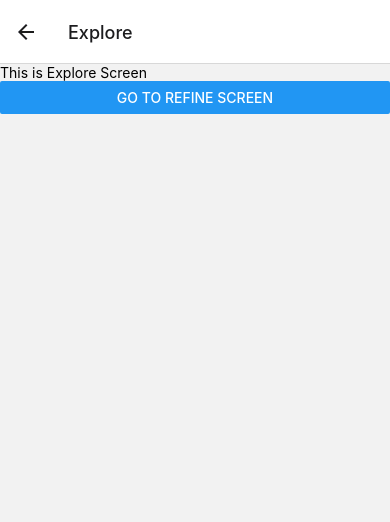
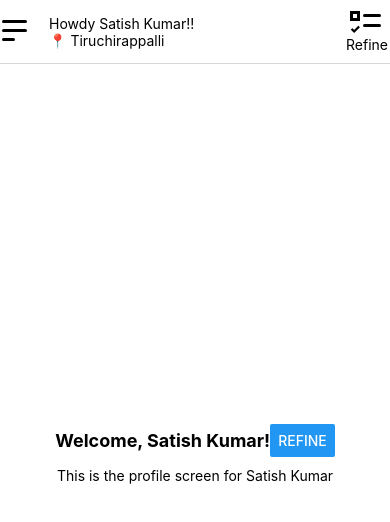
Before and after one commit to 111Satish/GOSocial, a React Native app: screen /Explore in a window 390 px wide. Shown: the top 522 px of the page. Built offline with nearby package versions, Linux system fonts and the light colour scheme.

Commit message:
Header area completed

```diff
--- a/App.js
+++ b/App.js
@@ -1,10 +1,10 @@
 import { StatusBar } from 'expo-status-bar';
-import { StyleSheet, Text, View, Button } from 'react-native';
+import { StyleSheet, Text, View, Button, BackHandler, TouchableOpacity } from 'react-native';
 import * as React from 'react';
 import { NavigationContainer } from '@react-navigation/native';
 import { createNativeStackNavigator } from '@react-navigation/native-stack';
-import HomeScreen from './Screens/home'; // Make sure the path is correct
-import ExploreScreen from './Screens/explore'; // Make sure the path is correct
+import HomeScreen from './Screens/home';
+import ExploreScreen from './Screens/explore';
 import RefineScreen from './Screens/refine';
 
 const Stack = createNativeStackNavigator();
@@ -13,12 +13,108 @@ const App = () => {
   return (
     <NavigationContainer>
       <Stack.Navigator>
-        <Stack.Screen name="Home" component={HomeScreen} options={{ title: 'Welcome' }} />
-        <Stack.Screen name="Explore" component={ExploreScreen} />
-        <Stack.Screen name="Refine" component={RefineScreen} />
+        <Stack.Screen
+          name="Home"
+          component={HomeScreen}
+          options={{ title: 'Welcome' }}
+        />
+
+        <Stack.Screen
+          name="Explore"
+          component={ExploreScreen}
+
+          options={({ navigation }) => ({
+            title: null,
+            headerLeft: () => (
+              <TouchableOpacity onPress={()=>navigation.navigate('Home')}>
+              <View style={{ flexDirection: 'row' }}>
+                <View style={leftStyle.container}>
+                  <View style={leftStyle.line} />
+                  <View style={leftStyle.line} />
+                  <View style={[leftStyle.line, leftStyle.halfHeightLine]} />
+                </View>
+                <View style={{ marginLeft: 20 }}>
+                  <Text>Howdy Satish Kumar!!</Text>
+                  <Text>📍 Tiruchirappalli</Text>
+                </View>
+              </View>
+              </TouchableOpacity>
+            ),
+
+
+            headerRight: () => (
+              <TouchableOpacity onPress={()=>navigation.navigate('Refine')}>
+              <View style={styles.container}>
+                <View style={{flexDirection:'row'}}>
+                  <View style={styles.squareBox} />
+                  <View style={styles.horizontalLine} />
+                </View>
+                <View style={{flexDirection:'row'}}>
+                  <Text style={styles.checkMark}>✓</Text>
+                  <View style={styles.horizontalLine} />
+                </View>
+                <View>
+                  <Text>Refine</Text>
+                </View>
+              </View>
+              </TouchableOpacity>
+            ),
+          })}
+        />
+        <Stack.Screen
+          name="Refine"
+          component={RefineScreen} />
       </Stack.Navigator>
     </NavigationContainer>
   );
 };
+const leftStyle = StyleSheet.create({
+  container: {
+    width: 25,
+    flexDirection: 'column',
+    justifyContent: 'center',
+    alignItems: 'center',
+    height: '80%',
+    margin: 2,
+  },
+  line: {
+    width: '100%',
+    height: 3,
+    backgroundColor: 'black',
+    marginVertical: 3,
+    borderRadius: 30,
+  },
+  halfHeightLine: {
+    width: '50%',
+    alignSelf: 'flex-start'
+  },
+});
+
+const styles = StyleSheet.create({
+  container: {
+    flexDirection: 'column',
+    alignItems: 'center',
+    margin:2,
+  },
+  squareBox: {
+    borderWidth:3,
+    width: 10,
+    height: 10,
+    backgroundColor: 'white', // Set the color of the square box
+  },
+  horizontalLine: {
+    height: 3,
+    width: 18, // Set the width to 100% for a horizontal line
+    backgroundColor: 'black', // Set the color of the horizontal line
+    margin: 3,
+    borderRadius:30, // Adjust the spacing between the square box and the check mark
+  },
+  checkMark: {
+    fontSize: 12,
+    color: 'black',
+    fontWeight:'900'
+  },
+});
+
 
 export default App;
--- a/Screens/explore.js
+++ b/Screens/explore.js
@@ -3,14 +3,41 @@ import { Button, View, Text, StyleSheet } from "react-native";
 import { useNavigation } from "@react-navigation/native";
 
 const ExploreScreen = () => {
+    const name = "Satish Kumar"
     const navigation = useNavigation();
     return (
-        <View>
-            <Text>This is Explore Screen</Text>
-            <Button title="Go to Refine Screen" onPress={()=>navigation.navigate('Refine')}/>
+        <View style={styles.container}>
+        <View style={styles.headerContainer}>
+          <Text style={styles.headerText}>Welcome, {name}!</Text>
+          <Button
+            title="Refine"
+            onPress={() => navigation.navigate("Refine")}
+          />
         </View>
+        <Text>This is the profile screen for {name}</Text>
+      </View>
 
     );
   };
 
+  const styles = StyleSheet.create({
+    container: {
+      flex: 1,
+      backgroundColor: "#fff",
+      alignItems: "center",
+      justifyContent: "center",
+    },
+    headerContainer: {
+      flexDirection: "row",
+      justifyContent: "space-between",
+      alignItems: "center",
+      marginBottom: 10,
+      paddingHorizontal: 20,
+    },
+    headerText: {
+      fontSize: 18,
+      fontWeight: "bold",
+    },
+  });
+
 export default ExploreScreen;
```
